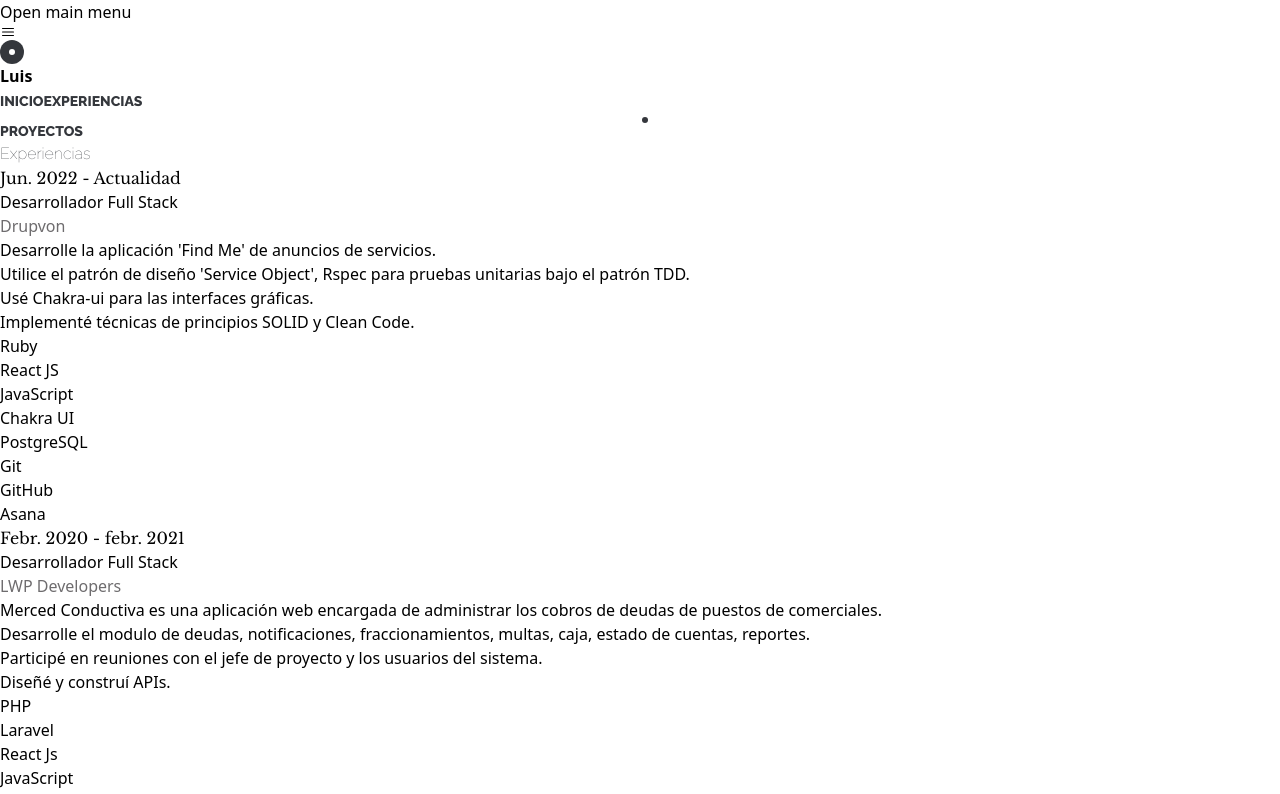
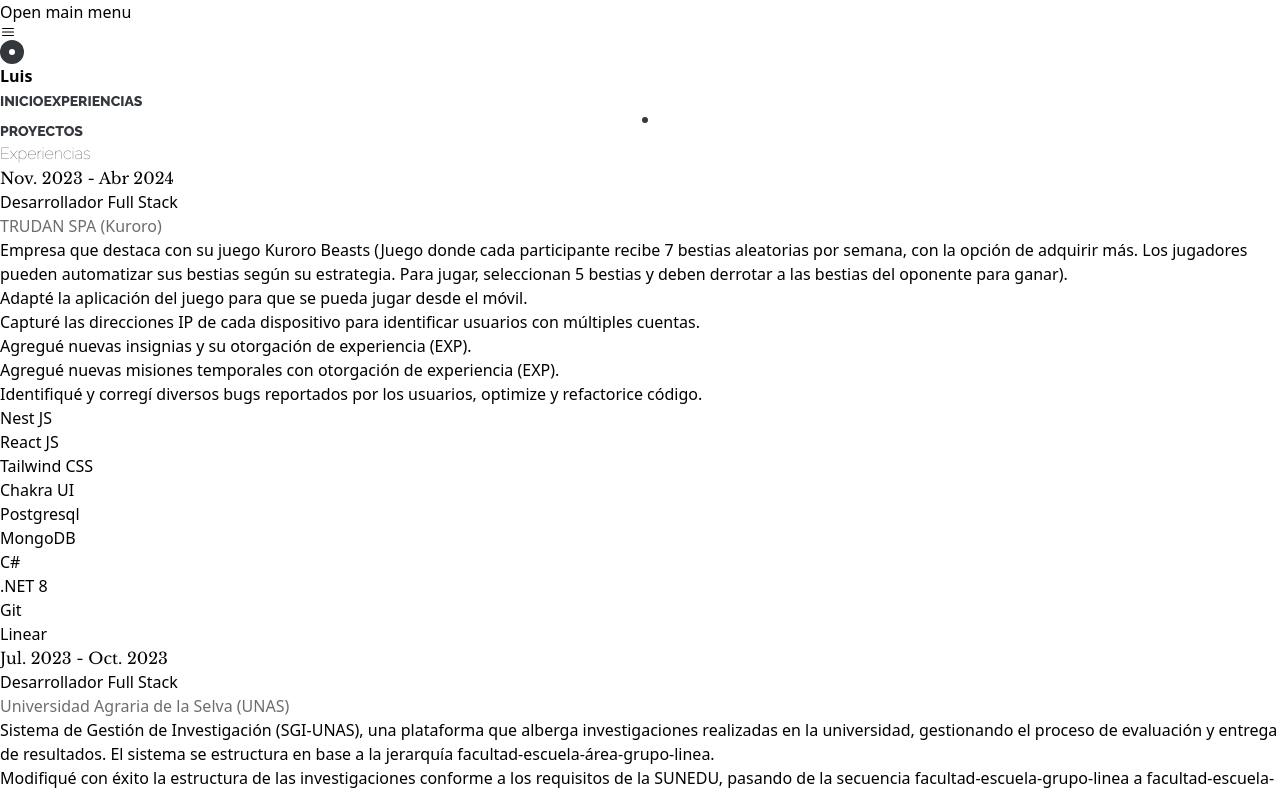
Before and after one commit to hilario06/portfolio-luis, a React (Vite) app: page /experiences in a window 1280 px wide. Shown: the top 794 px of the page. Built offline with nearby package versions, Linux system fonts and the light colour scheme.

Commit message:
update experiences

```diff
--- a/src/Pages/Experiences/index.jsx
+++ b/src/Pages/Experiences/index.jsx
@@ -3,22 +3,38 @@
 
 const experiencies = [
   {
-    'date': 'Jun. 2022 - Actualidad',
+    'date': 'Nov. 2023 - Abr 2024',
     'position': 'Desarrollador Full Stack',
-    'company': 'Drupvon',
-    'description': '',
+    'company': 'TRUDAN SPA (Kuroro)',
+    'description': 'Empresa que destaca con su juego Kuroro Beasts (Juego donde cada participante recibe 7 bestias aleatorias por semana, con la opción de adquirir más. Los jugadores pueden automatizar sus bestias según su estrategia. Para jugar, seleccionan 5 bestias y deben derrotar a las bestias del oponente para ganar).',
     'tasks': [
-      "Desarrolle la aplicación 'Find Me' de anuncios de servicios.",
-      "Utilice el patrón de diseño 'Service Object', Rspec para pruebas unitarias bajo el patrón TDD.",
-      'Usé Chakra-ui para las interfaces gráficas.',
-      'Implementé técnicas de principios SOLID y Clean Code.'
+      "Adapté la aplicación del juego para que se pueda jugar desde el móvil.",
+      "Capturé las direcciones IP de cada dispositivo para identificar usuarios con múltiples cuentas.",
+      'Agregué nuevas insignias y su otorgación de experiencia (EXP).',
+      'Agregué nuevas misiones temporales con otorgación de experiencia (EXP).',
+      'Identifiqué y corregí diversos bugs reportados por los usuarios, optimize y refactorice código.'
     ],
     'technologies': [
-      'Ruby', 'React JS', 'JavaScript', 'Chakra UI', 'PostgreSQL', 'Git', 'GitHub', 'Asana'
+      'Nest JS', 'React JS', 'Tailwind CSS', 'Chakra UI', 'Postgresql', 'MongoDB', 'C#', '.NET 8', 'Git', 'Linear'
     ]
   },
   {
-    'date': 'Febr. 2020 - febr. 2021',
+    'date': 'Jul. 2023 - Oct. 2023',
+    'position': 'Desarrollador Full Stack',
+    'company': 'Universidad Agraria de la Selva (UNAS)',
+    'description': 'Sistema de Gestión de Investigación (SGI-UNAS), una plataforma que alberga investigaciones realizadas en la universidad, gestionando el proceso de evaluación y entrega de resultados. El sistema se estructura en base a la jerarquía facultad-escuela-área-grupo-linea.',
+    'tasks': [
+      "Modifiqué con éxito la estructura de las investigaciones conforme a los requisitos de la SUNEDU, pasando de la secuencia facultad-escuela-grupo-linea a facultad-escuela-área-grupo-linea, a fin de cumplir con las normativas establecidas.",
+      "Implementé índices que optimizaron la automatización de consultas, mejorando la eficiencia en la obtención de datos en las estructuras de 'facultad-area-grupo-linea' y 'facultad-escuela'.",
+      'Realicé la refactorización del código y desarrollé métodos específicos para resolver tareas particulares, promoviendo la reutilización del código. Entre estos métodos se incluyen la obtención de escuelas por facultad, la lista de áreas de una facultad, la lista de grupos y líneas de investigación, y la jerarquización de las relaciones padre-hijo en la base de datos.',
+      'Actualicé los reportes del sistema según los nuevos requerimientos, como la exportación de datos de Word a Excel y PDF a Excel, además de la inclusión de nuevos campos en los archivos exportables, como área, grupo, línea y escuela profesional.',
+    ],
+    'technologies': [
+      'Laravel', 'Vue Js', 'Ant Design', 'Postgresql', 'Git', 'Asana'
+    ]
+  },
+  {
+    'date': 'Febr. 2022- Febr. 2023',
     'position': 'Desarrollador Full Stack',
     'company': 'LWP Developers',
     'description': '',
@@ -29,11 +45,11 @@
       'Diseñé y construí APIs.'
     ],
     'technologies': [
-      'PHP', 'Laravel', 'React Js', 'JavaScript', 'Ant Design', 'Mysql', 'Git', 'Figma', 'Asana', 'VScode'
+      'PHP', 'Laravel', 'Vue Js', 'JavaScript', 'Ant Design', 'Mysql', 'Git', 'Figma', 'Asana', 'VScode'
     ]
   },
   {
-    'date': 'Jun. 2019 - sept. 2019',
+    'date': 'En. 2021 - Nov. 2021',
     'position': 'Desarrollador Full Stack',
     'company': 'Siges Perú',
     'description': '',
@@ -42,7 +58,7 @@
       "Diseñé y construí APIs.",
     ],
     'technologies': [
-      'PHP', 'Laravel', 'Angular', 'Angular Material', 'Postgresql', 'Git'
+      'C#', 'Net Core', 'Angular', 'Angular Material', 'Postgresql', 'Git'
     ]
   }
 ];
@@ -66,7 +82,7 @@
                   <div className="w-full">
                     <h3 className="leading-snug uppercase text-base font-bold">{position}</h3>
                     <p className="mb-2 font-medium text-base font-bold company">{company}</p>
-                    <p>{description}</p>
+                    <p className="mb-2">{description}</p>
                     <div>
                       <ul className="space-y-1 list-disc list-inside">
                         { tasks.map((task) => (<li key={task}>{task}</li>)) }
--- a/src/Pages/Home/index.jsx
+++ b/src/Pages/Home/index.jsx
@@ -46,7 +46,7 @@
       <section className="py-24 presentation">
         <h1 className="font-bold text-4xl mb-4"><span>👋</span> Hola, mi nombre es Luis Hilario Huamán.</h1>
         <h2 className="font-serif italic text-2xl">
-          Soy un desarrollador web de Perú, y actualmente formo parte del equipo de Drupvon como Full Stack Developer. En mi tiempo libre, disfruto jugando al fútbol para mantenerme activo y equilibrado. Además, soy un apasionado del aprendizaje continuo y siempre busco cursos y recursos relacionados con el desarrollo web para ampliar mis habilidades. Mis herramientas preferidas son Ruby y Ruby on Rails para el backend, y JavaScript y React para el frontend. Estoy entusiasmado por explorar nuevas tecnologías y desafíos para seguir evolucionando como desarrollador.
+        Soy un desarrollador web de Perú, apasionado por el aprendizaje continuo y siempre en busca de cursos y recursos relacionados con el desarrollo web para ampliar mis habilidades. Mis herramientas preferidas son Ruby on Rails para el backend, y React y Vue Js para el frontend. Estoy entusiasmado por explorar nuevas tecnologías y desafíos para seguir evolucionando como desarrollador. En mi tiempo libre, disfruto jugando al fútbol para mantenerme activo y equilibrado.
         </h2>
       </section>
       <section className="pb-12 technologies">
--- a/src/Pages/MyProjects/index.jsx
+++ b/src/Pages/MyProjects/index.jsx
@@ -49,7 +49,7 @@
       description: "Hotel Green Paradise - Tingo María 2 estrellas ubicado en Tingo María Raymondi 687 de Tingo María a la distancia de 20 minutos del centro.",
       urlGitHub: '',
       UrlDocumentation: '',
-      urlWeb: 'https://www.greenparadisehotel.com/'
+      urlWeb: 'https://greenparadisehotel.com/'
     },
     {
       title: 'Dar Tech - Tingo María',
```
